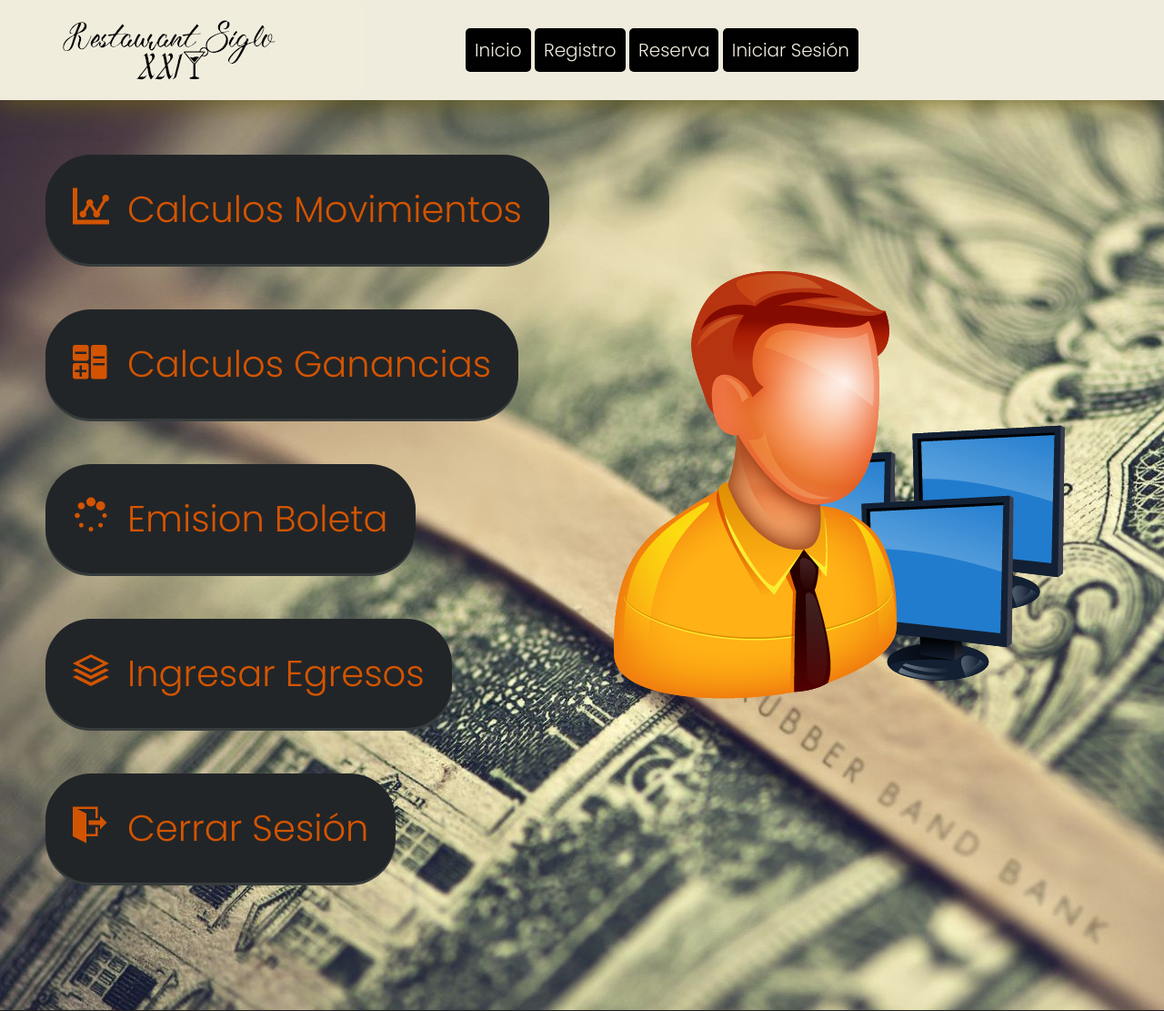
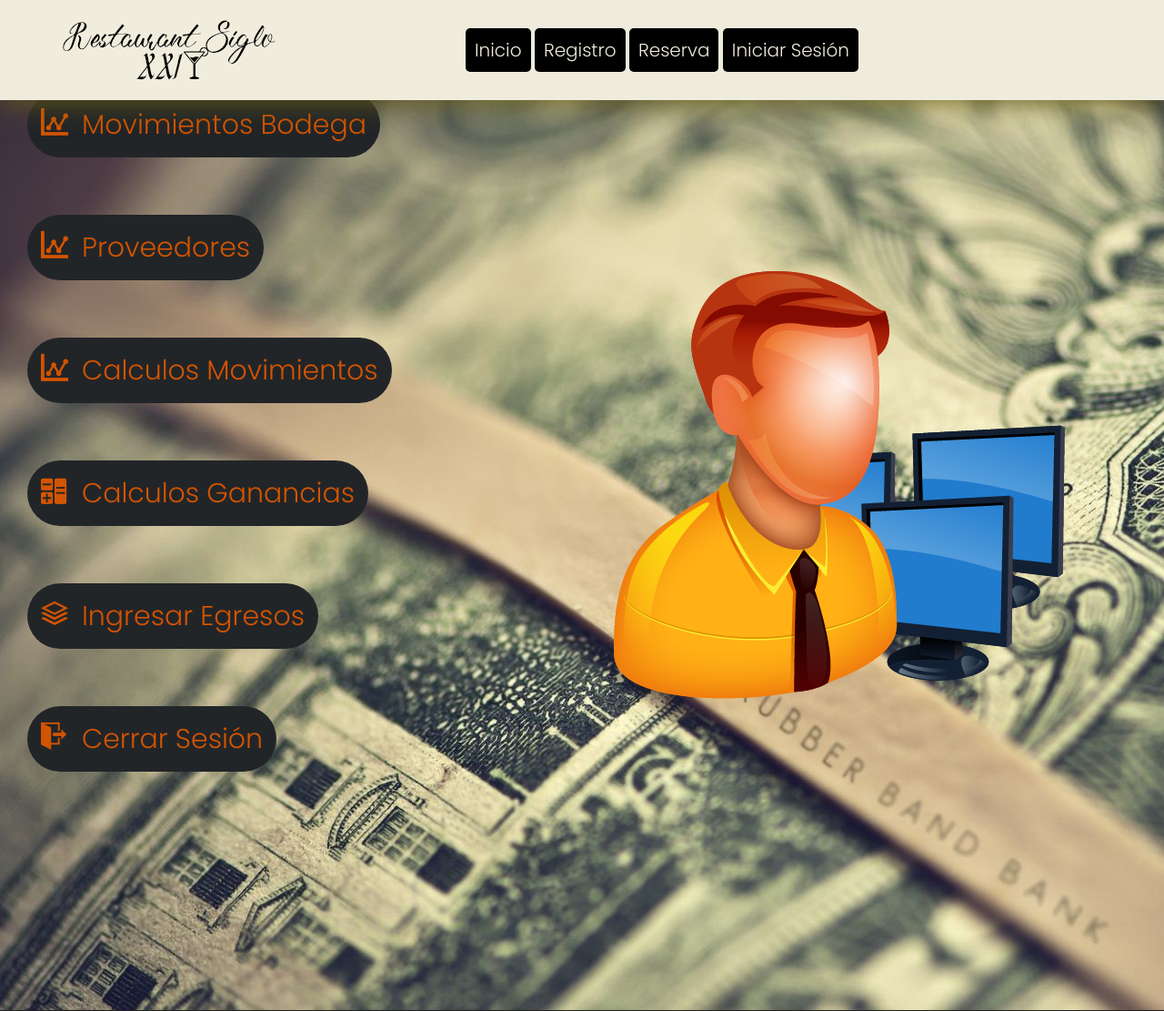
Before and after one commit to FelipeLucero/Restaurant, a Django app: template app_Restaurant/templates/plantillas/MenuFinanciera.html in a window 1280 px wide. Shown: the top 1111 px of the page at 91% size. Run offline with Django 3.2, Linux system fonts and the light colour scheme; the template is opened without the code that fills it, so the values that code supplies are empty; some web fonts are replaced.

Commit message:
Se agregan plantillas proveedores y movimientos junto con la creacion de funcion en view y url correspondiente

```diff
--- a/app_Restaurant/static/css/diseño2.css
+++ b/app_Restaurant/static/css/diseño2.css
@@ -460,12 +460,27 @@ select{
     padding-left: 30px;
 }
 
+.menuverticalf {
+    width: 100%;
+    height: 130px;
+    padding-top:5px ;
+    padding-left: 30px;
+}
+
 .ulmenus{
     width: 50%;
     margin: center;
 }
 
+.ulmenusf{
+    width: 50%;
+    margin: center;
+}
+
 .menuvertical ul li{
+    display: inline;
+}
+.lif{
     display: inline;
 }
 
@@ -476,6 +491,15 @@ padding: 30px;
 border-radius: 50px;
 background: #222528;
 }
+
+.af{
+    color:#D35400;
+    font-size: 30px;
+    padding: 15px;
+    border-radius: 50px;
+    background: #222528;
+    text-decoration: none;
+    }
 
 .menuvertical ul li a:hover{
     text-decoration: none;
--- a/app_Restaurant/templates/plantillas/MenuFinanciera.html
+++ b/app_Restaurant/templates/plantillas/MenuFinanciera.html
@@ -9,35 +9,40 @@
     {% endif %}
     <img src="static/img/admin_person_user_man_2839.png" class="admin" >
 
-    <nav class="menuvertical">
-        <ul class="ulmenus">
-        <li> <a href="ListarEgresos" class="button">  <span class="icon-stats-dots"> </span> Calculos Movimientos</a> </li>
+    <nav class="menuverticalf">
+        <ul class="ulmenusf">
+        <li class="lif"> <a class="af" href="CalculoFinanciera" class="button">  <span class="icon-stats-dots"> </span> Movimientos Bodega </a> </li>
         </ul>
 
     </nav>
-    <nav class="menuvertical">
-        <ul class="ulmenus">
-        <li> <a href="http://127.0.0.1:8000" class="button">  <span class="icon-calculator"> </span> Calculos Ganancias</a> </li>
+    <nav class="menuverticalf">
+        <ul class="ulmenusf">
+        <li class="lif"> <a class="af" href="MostrarProveedores" class="button">  <span class="icon-stats-dots"> </span> Proveedores </a> </li>
+        </ul>
+
+    </nav>
+    <nav class="menuverticalf">
+        <ul class="ulmenusf">
+        <li class="lif"> <a class="af"href="ListarEgresos" class="button">  <span class="icon-stats-dots"> </span> Calculos Movimientos</a> </li>
+        </ul>
+
+    </nav>
+    <nav class="menuverticalf">
+        <ul class="ulmenusf">
+        <li class="lif"> <a class="af"href="http://127.0.0.1:8000" class="button">  <span class="icon-calculator"> </span> Calculos Ganancias</a> </li>
+        </ul>
+
+    </nav>
+    <nav class="menuverticalf">
+        <ul class="ulmenusf">
+        <li class="lif"> <a class="af"href="IngresoEgresos" class="button">  <span class="icon-stack"> </span> Ingresar Egresos</a> </li>
         </ul>
 
     </nav>
 
-    <nav class="menuvertical">
-        <ul class="ulmenus">
-        <li> <a href="http://127.0.0.1:8000/accounts/logout/" class="button">  <span class="icon-spinner"> </span> Emision Boleta</a> </li>
-        </ul>
-    </nav>
-
-    <nav class="menuvertical">
-        <ul class="ulmenus">
-        <li> <a href="IngresoEgresos" class="button">  <span class="icon-stack"> </span> Ingresar Egresos</a> </li>
-        </ul>
-
-    </nav>
-
-    <nav class="menuvertical">
-        <ul class="ulmenus">
-        <li> <a href="http://127.0.0.1:8000/accounts/logout/" class="button">  <span class="icon-exit"> </span> Cerrar Sesión</a> </li>
+    <nav class="menuverticalf">
+        <ul class="ulmenusf">
+        <li class="lif"> <a class="af"href="http://127.0.0.1:8000/accounts/logout/" class="button">  <span class="icon-exit"> </span> Cerrar Sesión</a> </li>
         </ul>
 
     </nav>
--- a/app_Restaurant/urls.py
+++ b/app_Restaurant/urls.py
@@ -1,7 +1,7 @@
 
 from django.urls import path
 from . import views
-from .views import inicio, registro, RegistroUsuario, exito, login_exito, login_salida,testapi,IngresoEgresos,ListarEgresos,AdminDatosClientes,AdminInventario,AdminAlertaBodega,platillos,reserva
+from .views import inicio, registro, RegistroUsuario, exito, login_exito, login_salida,testapi,IngresoEgresos,ListarEgresos,AdminDatosClientes,AdminInventario,AdminAlertaBodega,platillos,reserva,CalculoFinanciera,MostrarProveedores
 
 from django.conf.urls import url, include
 from django.contrib import admin
@@ -25,6 +25,8 @@ urlpatterns = [
     path('Inventario',AdminInventario, name='AdminInventario'),
     path('DatosClientes',AdminDatosClientes, name='AdminDatosClientes'),
     path('AlertaBodega',AdminAlertaBodega, name='AdminAlertaBodega'),
+    path('CalculoFinanciera',CalculoFinanciera, name='CalculoFinanciera'),
+    path('MostrarProveedores',MostrarProveedores, name='MostrarProveedores'),
 
     path('platillosCliente',platillos, name='platillosCliente'),
     path('reservaCliente',reserva, name='reservaCliente'),
--- a/app_Restaurant/views.py
+++ b/app_Restaurant/views.py
@@ -34,6 +34,12 @@ def AdminInventario(request):
 
 def AdminAlertaBodega(request):
     return render(request, 'plantillas/AdminAlertaBodega.html')
+
+def CalculoFinanciera(request):
+    return render(request, 'plantillas/CalculoMovimientosFinanciera.html')
+
+def MostrarProveedores(request):
+    return render(request, 'plantillas/Proveedores.html')
 
 
  # para registrar usuario.
```
Also changed, not shown: app_Restaurant/templates/plantillas/CalculoMovimientosFinanciera.html (added, +78 -0 lines), app_Restaurant/templates/plantillas/Proveedores.html (added, +80 -0 lines), db.sqlite3.
